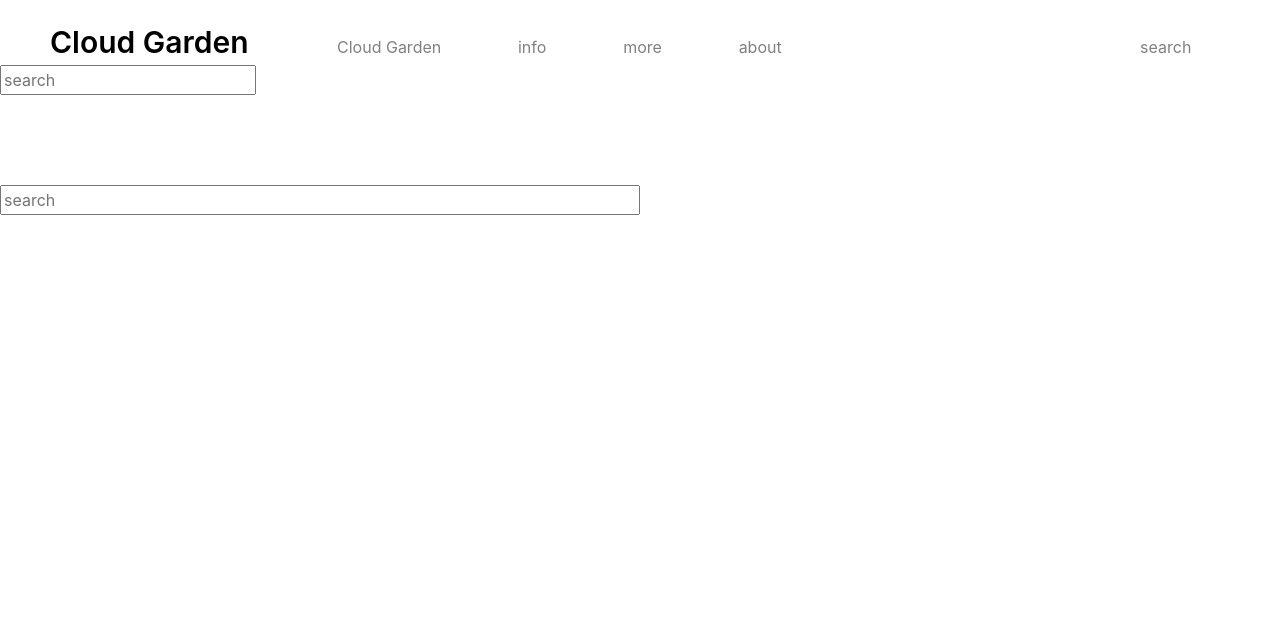
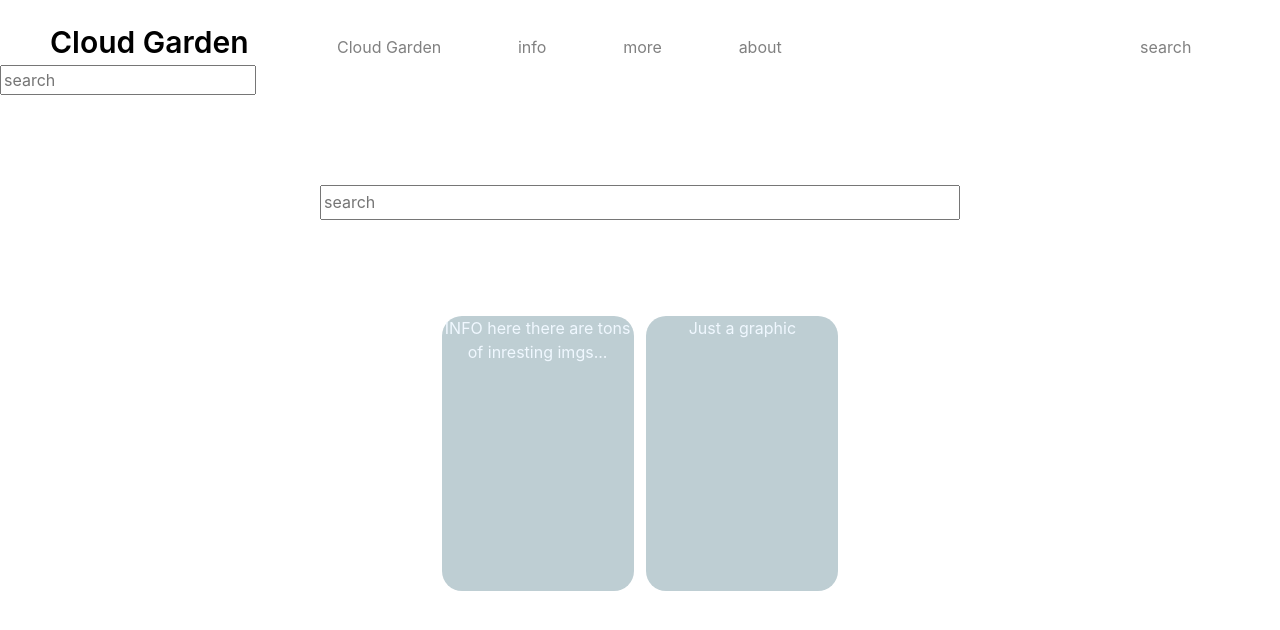
Before and after one commit to sabrina-delvalle/weather-app, a React (Create React App) app: page / in a window 1280 px wide. Shown: the top 630 px of the page. Built offline with nearby package versions, Linux system fonts and the light colour scheme; the HTML template or start-up script is replaced by a standard one.

Commit message:
Center Weather Info Places

```diff
--- a/src/App.css
+++ b/src/App.css
@@ -69,10 +69,33 @@
 
 .search-line {
   display: flex;
+  flex-direction: row;
   align-items: center;
 }
 
 .bar-finder {
+  margin:auto;
   margin-top: 7%;
   width: 50%;
+  height: 35px;
 }
+
+.Weather-Info {
+  margin: auto;
+  width: 100%;
+  display: flex;
+  flex-direction: row;
+  align-items: center;
+  justify-content: center;
+}
+
+.weather-op{
+  width: 15%;
+  height: 275px;
+  background-color:#beced3;
+  border-radius: 20px;
+  text-align: center;
+  margin: 0.5%;
+  margin-top: 7.5%;
+  color: aliceblue;
+}
--- a/src/App.js
+++ b/src/App.js
@@ -1,11 +1,13 @@
 import './App.css';
 import NavBar from './Component/NavBar';
 import Search from './Component/Search';
+import Weather from './Component/Weather';
 
 function App() {
   return (<div>
     <NavBar />
     <Search />
+    <Weather />
   </div>
   );
 }
--- /dev/null
+++ b/src/Component/Weather.js
@@ -0,0 +1,12 @@
+import React, { Component } from "react";
+
+export class Weather extends Component {
+  render() {
+    return <div className="Weather-Info">
+                <div className="weather-op">INFO here there are tons of inresting imgs...</div>
+                <div className="weather-op">Just a graphic</div>
+            </div>;
+  }
+}
+
+export default Weather;
```
Also changed, not shown: src/Component/Footer.js (added).
